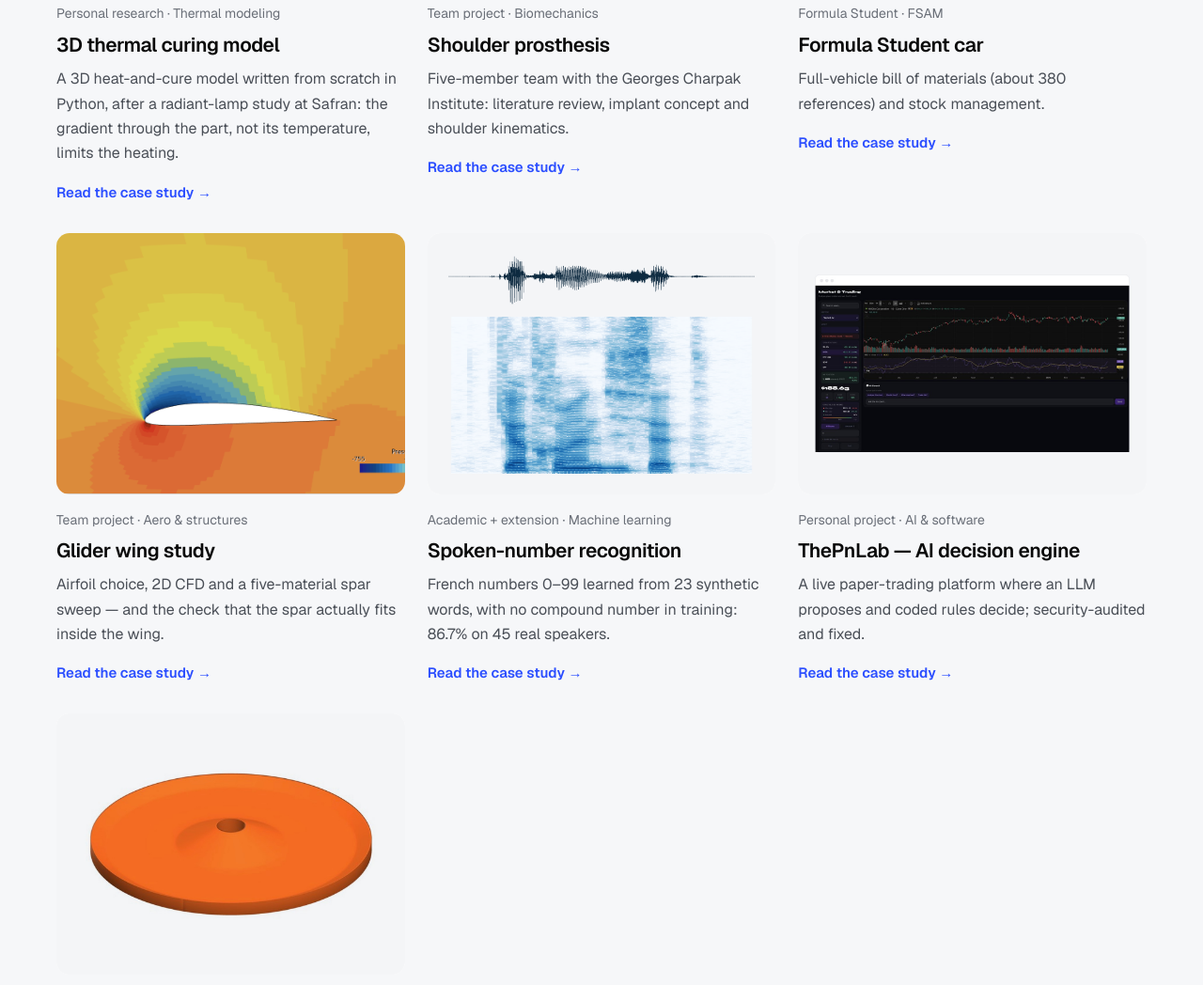
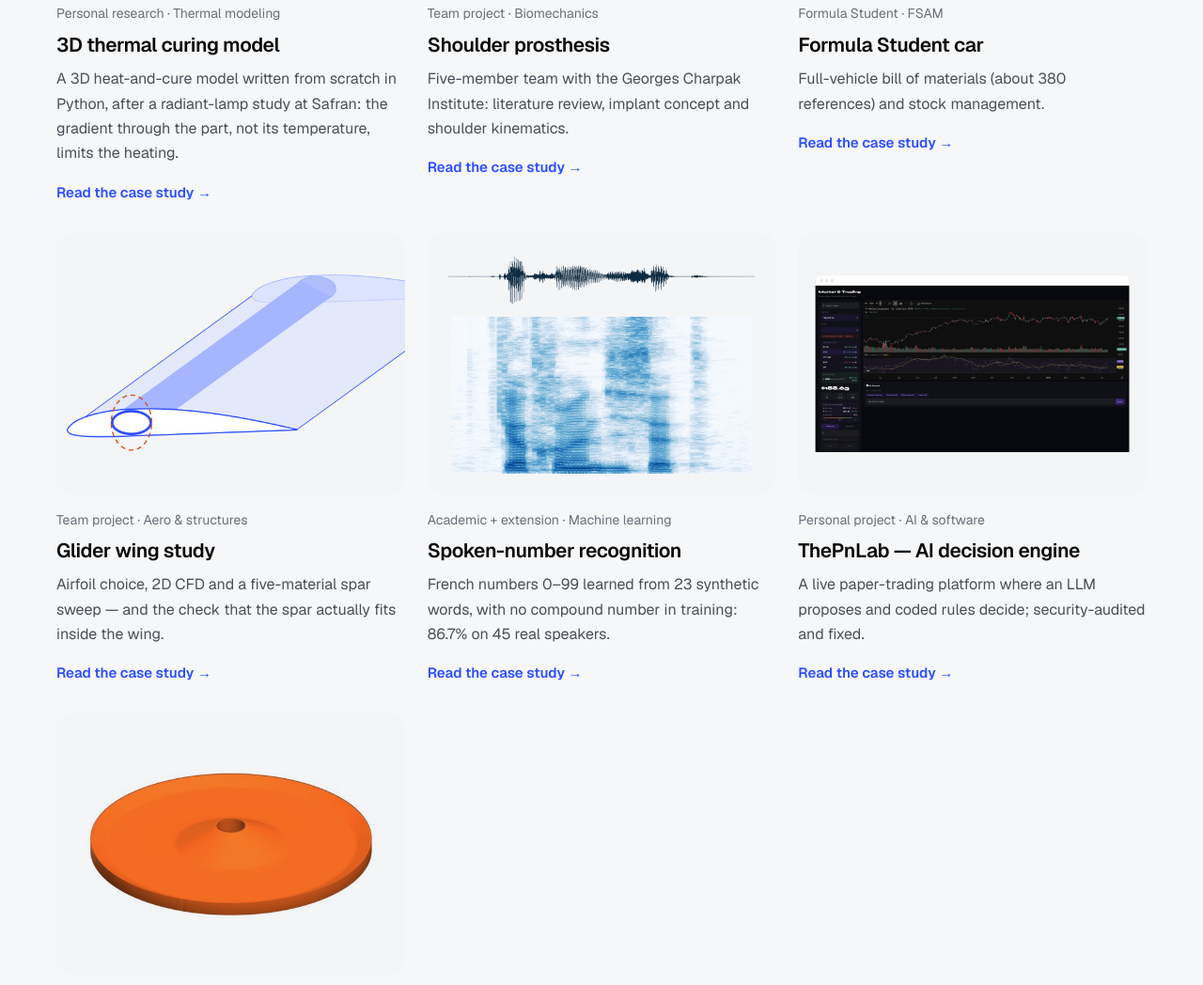
Before and after one commit to HA-Hamzaa/Portfolio, a plain HTML site: page index.html in a window 1280 px wide. Shown: the part 3968-5016 px from the top of the page at 94% size. Drawn offline with nearby package versions, Linux system fonts and the light colour scheme.

Commit message:
New Glider card image: spar inside the wing
Co-Authored-By: Claude Opus 5.5 <noreply@anthropic.com>
Claude-Session: https://claude.ai/code/session_014mE8Jz8WqPjrkZaY1rFTtJ

```diff
--- a/index.html
+++ b/index.html
@@ -278,7 +278,7 @@ a{color:#0A0A0A}a:hover{color:#2B4EFF}
 
           <article data-cat="robotics" class="hx-proj" style="display: flex; flex-direction: column; gap: 16px">
             <div style="overflow: hidden; border-radius: 14px; background: #E9EBEF">
-              <img class="hx-img" src="assets/42a3fe61d39d7eb942748ce8a5786e7b.png" alt="CFD pressure field around the Clark Y airfoil" style="display: block; width: 100%; aspect-ratio: 4 / 3; object-fit: cover; object-position: 45% 50%; background: #FFFFFF">
+              <img class="hx-img" src="assets/4e4d6b49e5953bde8cf6f922ac4c219f.png" alt="Wing segment with the spar inside the Clark Y section; the first, taller spar section is dashed" style="display: block; width: 100%; aspect-ratio: 4 / 3; object-fit: cover; object-position: 50% 50%; background: #FFFFFF">
 
             </div>
             <div style="display: flex; flex-direction: column; gap: 4px">
```
Also changed, not shown: assets/4e4d6b49e5953bde8cf6f922ac4c219f.png (added).
